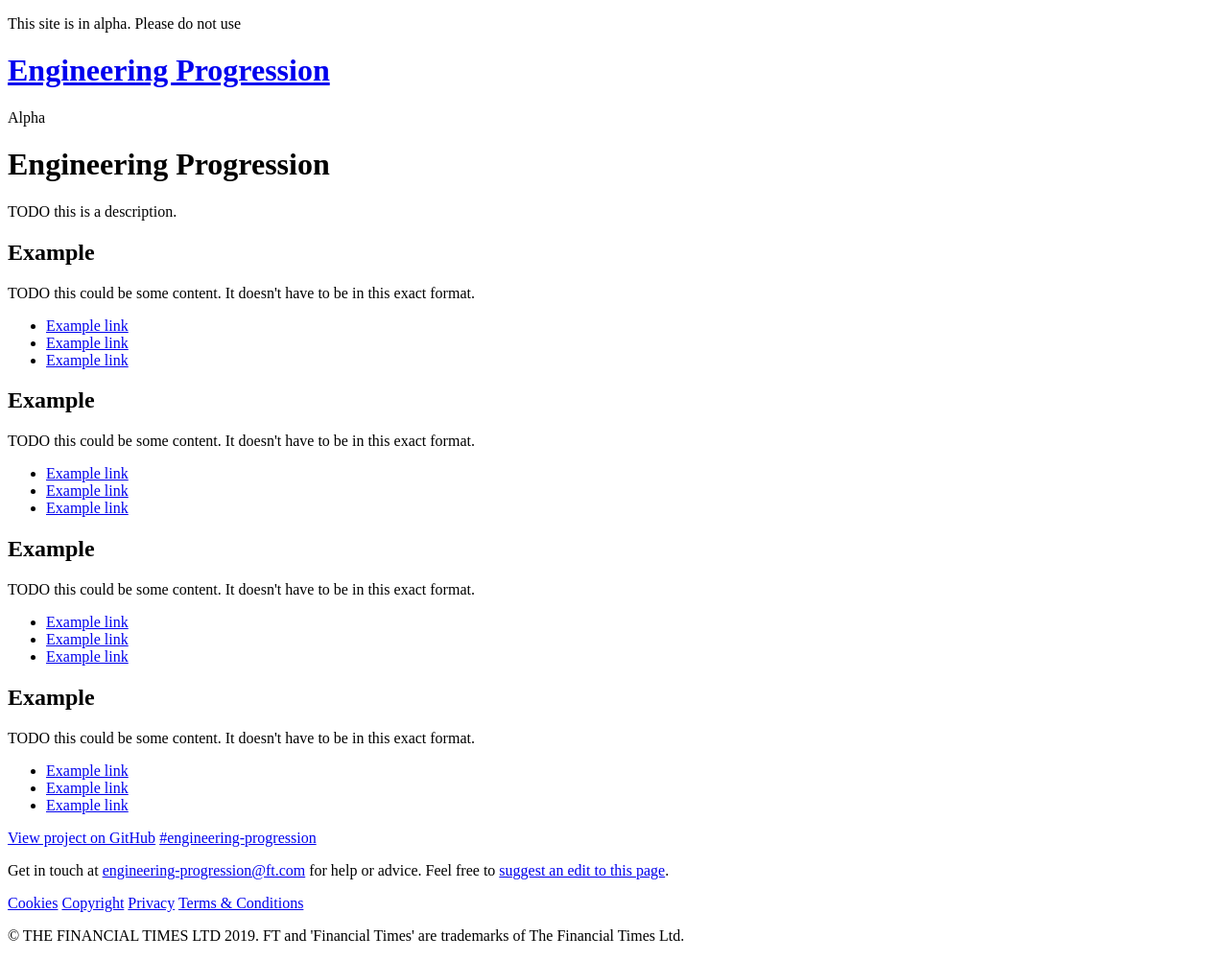
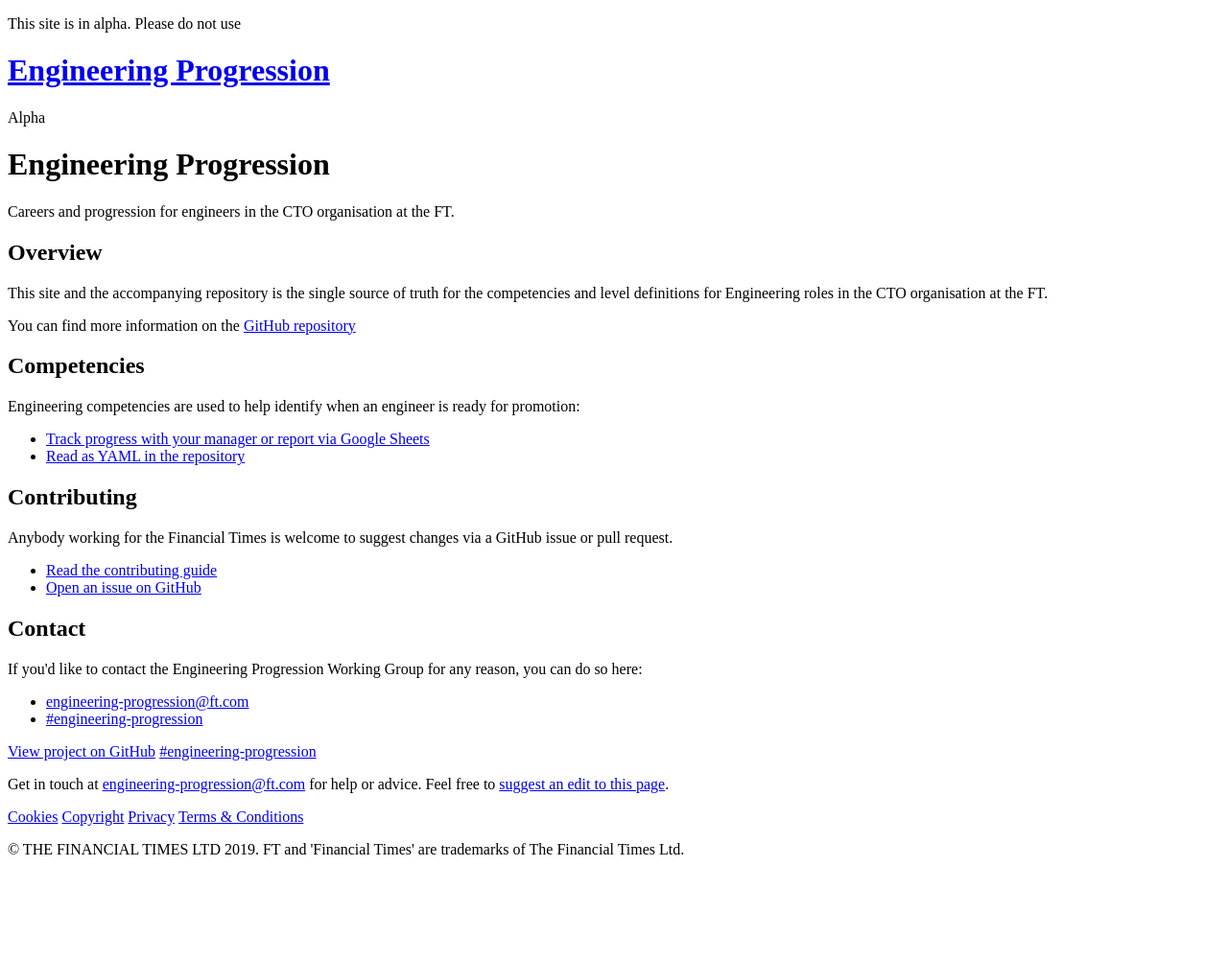
Before and after one commit to Financial-Times/engineering-progression, a Jekyll site: the page built from site/pages/home.html, in a window 1280 px wide. Shown: the whole page at 96% size. Built offline with Jekyll 4.4.1, drawn with Linux system fonts in a browser that asks for light colours; a style sheet for code colours, icons or effects is not loaded; after the commit the page ends 911 px from its top, so only the background shows below that.

Commit message:
Add placeholder text to the website
For launch, the website should probably contain more than just "example"
over and over again. I've written something that is imperfect, based on
the rest of the documentation.

The page mostly just links out to different areas of the repo, but now
it at least it can act as a landing page for the whole project.

```diff
--- a/site/pages/home.html
+++ b/site/pages/home.html
@@ -1,6 +1,6 @@
 ---
 title: Engineering Progression
-description: TODO
+description: Careers and progression for engineers in the CTO organisation at the FT.
 permalink: /
 layout: o-layout-landing
 ---
@@ -9,7 +9,7 @@
 
 	<h1>{{page.title}}</h1>
 	<p>
-		TODO this is a description.
+		Careers and progression for engineers in the CTO organisation at the FT.
 	</p>
 
 </div>
@@ -19,50 +19,49 @@
 	<div class="o-layout__overview">
 
 		<div class="o-layout-item">
-			<h2>Example</h2>
+			<h2>Overview</h2>
 			<p>
-				TODO this could be some content. It doesn't have to be in this exact format.
+				This site and the accompanying repository is the single source of truth for the
+				competencies and level definitions for Engineering roles in the CTO organisation at
+				the FT.
+			</p>
+			<p>
+				You can find more information on the <a href="{{site.github.repository_url}}#readme" class="o-typography-link--external">GitHub repository</a>
+			</p>
+		</div>
+
+		<div class="o-layout-item">
+			<h2>Competencies</h2>
+			<p>
+				Engineering competencies are used to help identify when an engineer is ready for
+				promotion:
 			</p>
 			<ul>
-				<li><a href="/">Example link</a></li>
-				<li><a href="/">Example link</a></li>
-				<li><a href="/">Example link</a></li>
+				<li><a href="https://docs.google.com/spreadsheets/d/1V0LIbCQtJsi2iowfJnRTDr4Na4LhNAlJ_UHl9dDQs00/edit" class="o-typography-link--external">Track progress with your manager or report via Google Sheets</a></li>
+				<li><a href="{{site.github.repository_url}}/blob/master/data/competencies.yml" class="o-typography-link--external">Read as YAML in the repository</a></li>
 			</ul>
 		</div>
 
 		<div class="o-layout-item">
-			<h2>Example</h2>
+			<h2>Contributing</h2>
 			<p>
-				TODO this could be some content. It doesn't have to be in this exact format.
+				Anybody working for the Financial Times is welcome to suggest changes via a GitHub
+				issue or pull request.
 			</p>
 			<ul>
-				<li><a href="/">Example link</a></li>
-				<li><a href="/">Example link</a></li>
-				<li><a href="/">Example link</a></li>
+				<li><a href="{{site.github.repository_url}}/blob/master/CONTRIBUTING.md#contributing" class="o-typography-link--external">Read the contributing guide</a></li>
+				<li><a href="{{site.github.repository_url}}/issues/new" class="o-typography-link--external">Open an issue on GitHub</a></li>
 			</ul>
 		</div>
 
 		<div class="o-layout-item">
-			<h2>Example</h2>
+			<h2>Contact</h2>
 			<p>
-				TODO this could be some content. It doesn't have to be in this exact format.
+				If you'd like to contact the Engineering Progression Working Group for any reason, you can do so here:
 			</p>
 			<ul>
-				<li><a href="/">Example link</a></li>
-				<li><a href="/">Example link</a></li>
-				<li><a href="/">Example link</a></li>
-			</ul>
-		</div>
-
-		<div class="o-layout-item">
-			<h2>Example</h2>
-			<p>
-				TODO this could be some content. It doesn't have to be in this exact format.
-			</p>
-			<ul>
-				<li><a href="/">Example link</a></li>
-				<li><a href="/">Example link</a></li>
-				<li><a href="/">Example link</a></li>
+				<li><a href="mailto:{{site.data.contact.email}}">{{site.data.contact.email}}</a></li>
+				<li><a href="https://financialtimes.slack.com/messages/{{site.data.contact.slack}}" class="o-typography-link--external">#{{site.data.contact.slack}}</a></li>
 			</ul>
 		</div>
 
```
